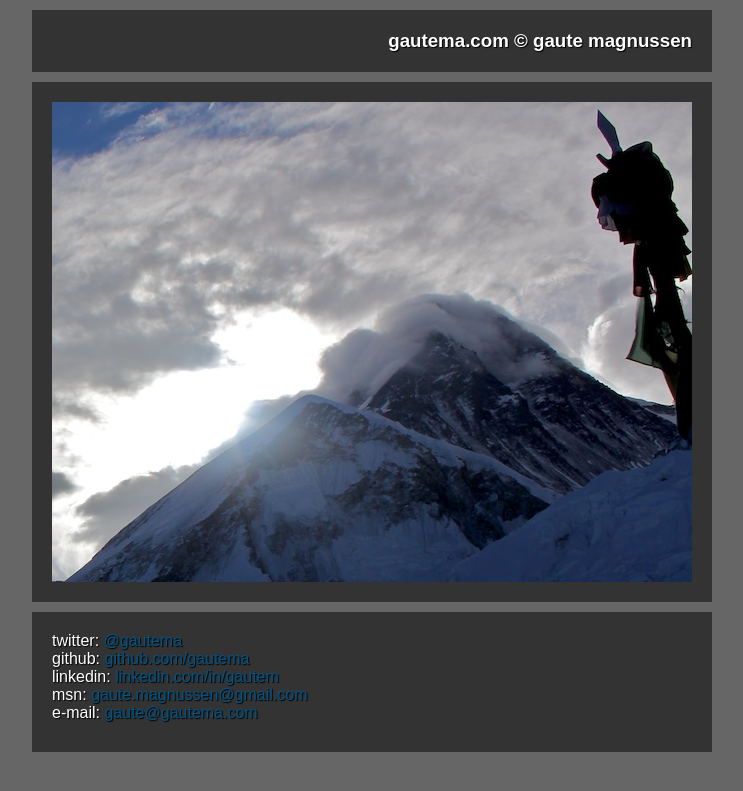
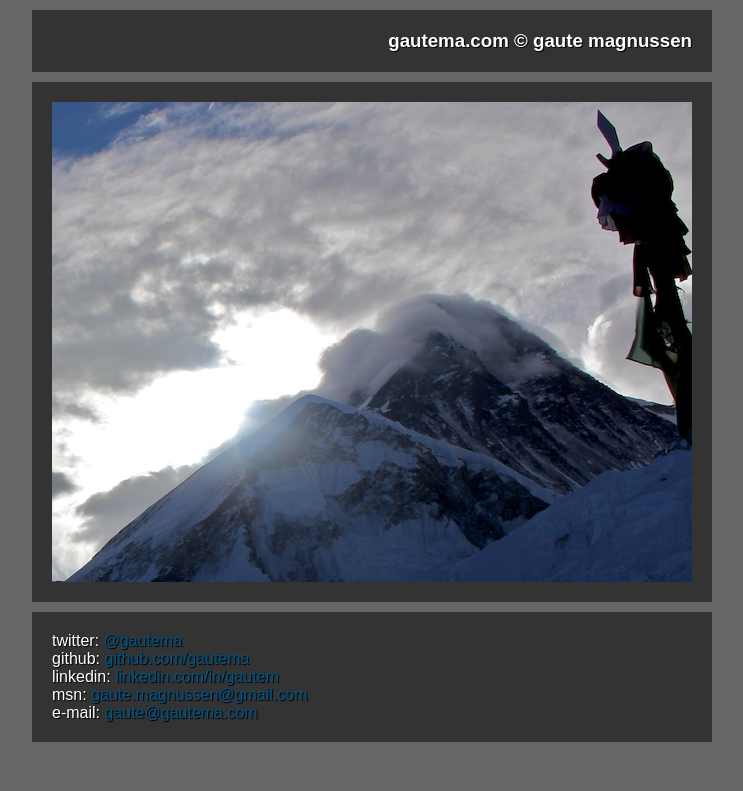
Before and after one commit to gautema/gautema.github.io, a Jekyll site: the page built from index.html, in a window 1280 px wide. Shown: the top 791 px of the page, without its empty margins (268-1011 px from the left). Built offline with Jekyll 4.4.1, drawn with Linux system fonts in a browser that asks for light colours.

Commit message:
small changes

```diff
--- a/_layouts/default.html
+++ b/_layouts/default.html
@@ -19,11 +19,11 @@
 			</p>
 		</div>
 	    <div id="textbox">
-			twitter: <a href="http://twitter.com/gautema">@gautema</a><br />
-			github: <a href="http://github.com/gautema">github.com/gautema</a><br />
-			linkedin: <a href="http://www.linkedin.com/in/gautem">linkedin.com/in/gautem</a><br />
-			msn: <a href="msn:gaute.magnussen@gmail.com">gaute.magnussen@gmail.com</a><br />
-			e-mail: <a href="mailto:gaute@gautema.com">gaute@gautema.com</a><br />
+			twitter: <a href="http://twitter.com/gautema">@gautema</a> <br />
+			github: <a href="http://github.com/gautema">github.com/gautema</a> <br />
+			linkedin: <a href="http://www.linkedin.com/in/gautem">linkedin.com/in/gautem</a> <br />
+			msn: <a href="msn:gaute.magnussen@gmail.com">gaute.magnussen@gmail.com</a> <br />
+			e-mail: <a href="mailto:gaute@gautema.com">gaute@gautema.com</a>
 		</div>
 	</body>
 	<script type="text/javascript">
--- a/content/css/main.css
+++ b/content/css/main.css
@@ -18,7 +18,6 @@ body {
 #textbox
 {
 	width:640px;
-	height:100px;
 	padding: 20px;
 	margin: 0 auto;
 	margin-bottom: 10px;
--- a/content/js/main.js
+++ b/content/js/main.js
@@ -7,7 +7,7 @@ $(document).ready(function()
 				height:"440px"
 			});
 			$("#content").animate({
-				height:"58"
+				height:"60"
 			});
 			$("#content_text").animate({
 				opacity:"1"
```
